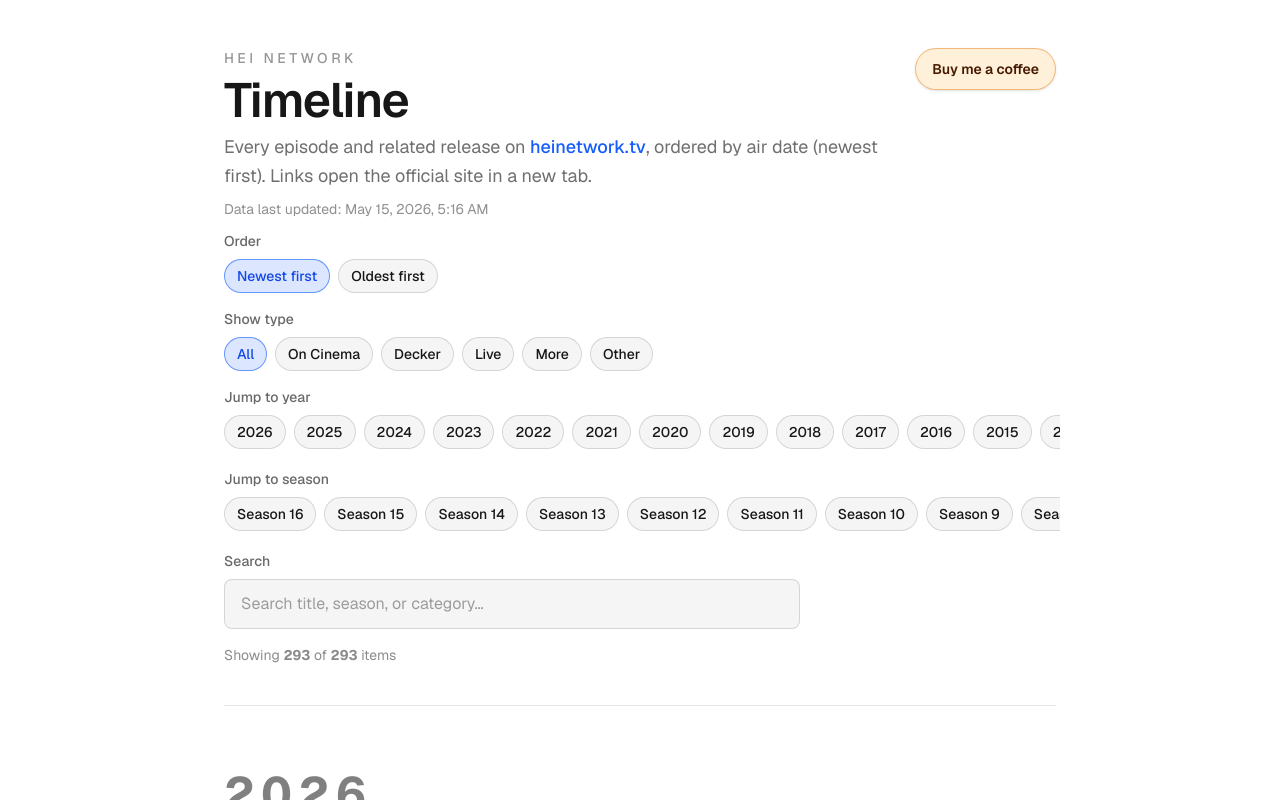
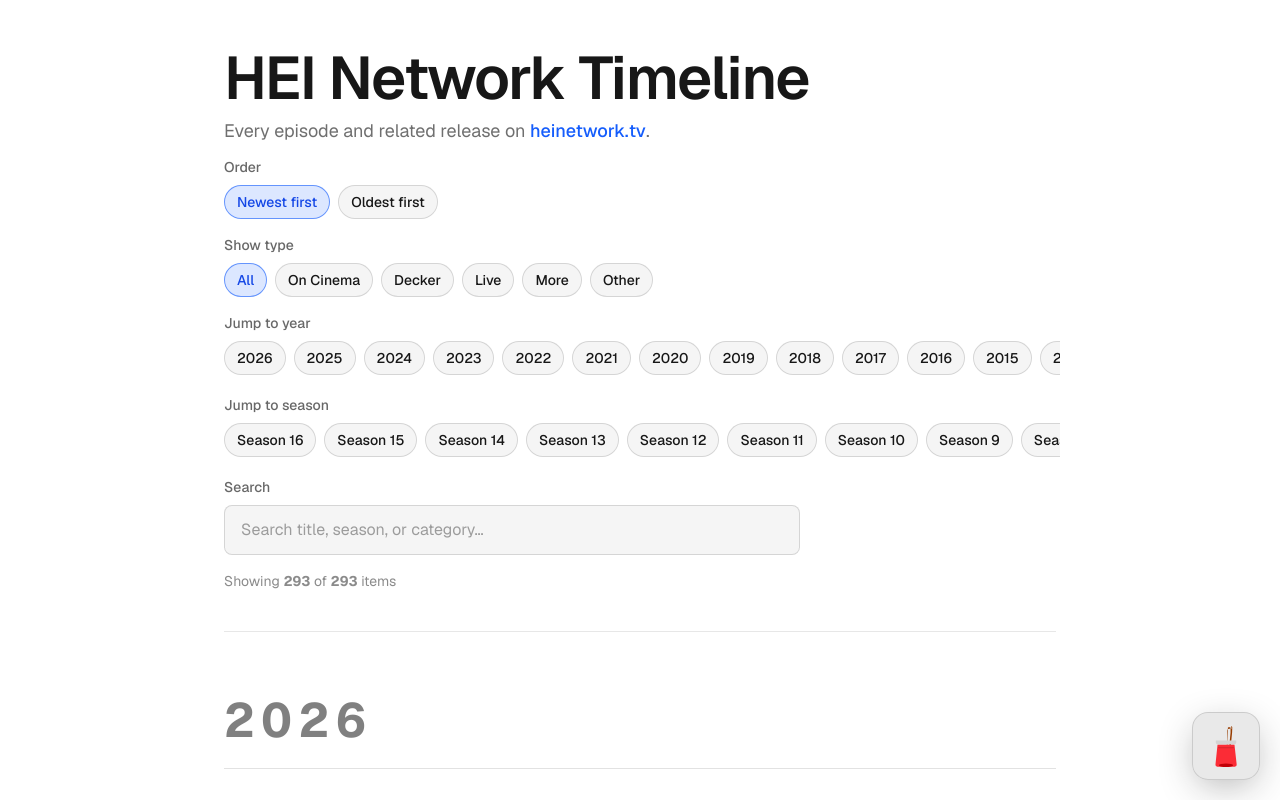
Before and after one commit to samcolson4/hei-timeline, a Next.js app: page / in a window 1280 px wide. Shown: the top 800 px of the page. Built offline with nearby package versions, Linux system fonts and the light colour scheme; no server answers; grey boxes are pictures that could not be loaded.

Commit message:
Coffee & title improvements

```diff
--- a/src/app/page.tsx
+++ b/src/app/page.tsx
@@ -5,12 +5,12 @@
 import { readTimeline } from "@/lib/timeline";
 
 const typed = timelinePayload as TimelinePayload;
-const { items, generatedAt } = readTimeline(typed);
+const { items } = readTimeline(typed);
 
 export default function Home() {
   return (
     <main className="mx-auto min-h-screen w-full max-w-3xl px-4 py-12 sm:px-6 lg:max-w-4xl lg:px-8">
-      <Timeline items={items} generatedAt={generatedAt} />
+      <Timeline items={items} />
     </main>
   );
 }
--- a/src/components/Timeline.tsx
+++ b/src/components/Timeline.tsx
@@ -23,16 +23,51 @@
 
 type TimelineProps = {
   items: TimelineItem[];
-  generatedAt: string;
 };
 
-function formatGeneratedAt(iso: string): string {
-  const d = new Date(iso);
-  if (Number.isNaN(d.getTime())) return iso;
-  return new Intl.DateTimeFormat("en-US", {
-    dateStyle: "medium",
-    timeStyle: "short",
-  }).format(d);
+function SodaCupFab() {
+  return (
+    <a
+      href="https://buymeacoffee.com/samcolson4"
+      target="_blank"
+      rel="noopener noreferrer"
+      className="fixed bottom-5 right-5 z-50 flex h-[4.25rem] w-[4.25rem] items-center justify-center rounded-2xl border border-[color-mix(in_oklab,var(--foreground)_14%,transparent)] bg-[color-mix(in_oklab,var(--background)_88%,var(--foreground)_8%)] shadow-[0_10px_40px_-10px_color-mix(in_oklab,var(--foreground)_45%,transparent)] backdrop-blur-md transition hover:scale-105 hover:shadow-[0_14px_44px_-12px_color-mix(in_oklab,var(--foreground)_55%,transparent)] focus-visible:outline-none focus-visible:ring-2 focus-visible:ring-blue-600/45 dark:focus-visible:ring-blue-400/45"
+      aria-label="Buy me a coffee"
+    >
+      <svg
+        className="h-11 w-11"
+        viewBox="0 0 48 56"
+        fill="none"
+        aria-hidden
+      >
+        <path
+          d="M30.5 3c.8 0 1.5.6 1.5 1.4l-.2 6.2-1.8 18.4a1 1 0 0 1-2-.2l1.8-17.8v-6.3c0-.4-.3-.7-.7-.7h-2a.7.7 0 0 0-.7.7v5.5L25.2 41a1 1 0 1 1-2-.3l2.4-18.3V8.3c0-1.2 1-2.2 2.2-2.2h3.2Z"
+          className="fill-amber-800 dark:fill-amber-200"
+        />
+        <path
+          d="M11 21h26v2.2a3 3 0 0 1-3 3H14a3 3 0 0 1-3-3V21Z"
+          className="fill-neutral-300 dark:fill-neutral-500"
+        />
+        <path
+          d="M13.2 26.5h21.6l2.8 25.2a2.4 2.4 0 0 1-2.4 2.7H13a2.4 2.4 0 0 1-2.4-2.7l2.6-25.2Z"
+          className="fill-red-500 dark:fill-red-400"
+        />
+        <path
+          d="M14.5 30h19"
+          className="stroke-red-900/25 dark:stroke-red-950/40"
+          strokeWidth="1.5"
+          strokeLinecap="round"
+        />
+        <ellipse
+          cx="24"
+          cy="52.5"
+          rx="9"
+          ry="2.2"
+          className="fill-red-700 dark:fill-red-600"
+        />
+      </svg>
+    </a>
+  );
 }
 
 const pillBase =
@@ -42,7 +77,7 @@
 const pillActive =
   "border-blue-600/60 bg-blue-600/15 text-blue-700 dark:border-blue-400/50 dark:bg-blue-400/15 dark:text-blue-200";
 
-export function Timeline({ items, generatedAt }: TimelineProps) {
+export function Timeline({ items }: TimelineProps) {
   const [query, setQuery] = useState("");
   const [typeFilter, setTypeFilter] = useState<ShowTypeFilterId>("all");
   const chronology = useChronology();
@@ -104,24 +139,9 @@
     <div className="w-full">
       <header className="mb-10 space-y-4 border-b border-[color-mix(in_oklab,var(--foreground)_10%,transparent)] pb-10">
         <div className="space-y-2">
-          <div className="flex flex-col gap-4 sm:flex-row sm:items-start sm:justify-between sm:gap-6">
-            <div className="min-w-0 space-y-2">
-              <p className="text-sm font-medium uppercase tracking-[0.25em] text-[color-mix(in_oklab,var(--foreground)_45%,transparent)]">
-                HEI Network
-              </p>
-              <h1 className="text-4xl font-semibold tracking-tight text-balance sm:text-5xl">
-                Timeline
-              </h1>
-            </div>
-            <a
-              href="https://buymeacoffee.com/samcolson4"
-              target="_blank"
-              rel="noopener noreferrer"
-              className="inline-flex shrink-0 items-center justify-center rounded-full border border-amber-600/45 bg-amber-500/15 px-4 py-2.5 text-sm font-semibold text-amber-950 shadow-sm transition hover:bg-amber-500/25 focus-visible:outline-none focus-visible:ring-2 focus-visible:ring-amber-500/50 dark:border-amber-400/40 dark:bg-amber-400/12 dark:text-amber-100 dark:hover:bg-amber-400/20 dark:focus-visible:ring-amber-400/40"
-            >
-              Buy me a coffee
-            </a>
-          </div>
+          <h1 className="text-4xl font-semibold tracking-tight text-balance sm:text-5xl lg:text-6xl">
+            HEI Network Timeline
+          </h1>
           <p className="max-w-2xl text-lg leading-relaxed text-[color-mix(in_oklab,var(--foreground)_62%,transparent)]">
             Every episode and related release on{" "}
             <a
@@ -130,11 +150,7 @@
             >
               heinetwork.tv
             </a>
-            , ordered by air date ({chronology === "newest" ? "newest first" : "oldest first"}).
-            Links open the official site in a new tab.
-          </p>
-          <p className="text-sm text-[color-mix(in_oklab,var(--foreground)_48%,transparent)]">
-            Data last updated: {formatGeneratedAt(generatedAt)}
+            .
           </p>
           <div className="space-y-2 pt-1">
             <span className="block text-sm font-medium text-[color-mix(in_oklab,var(--foreground)_65%,transparent)]">
@@ -306,6 +322,7 @@
           })}
         </div>
       )}
+      <SodaCupFab />
     </div>
   );
 }
```
Also changed, not shown: 1 other file (tests, documents, lock files or other folders).
